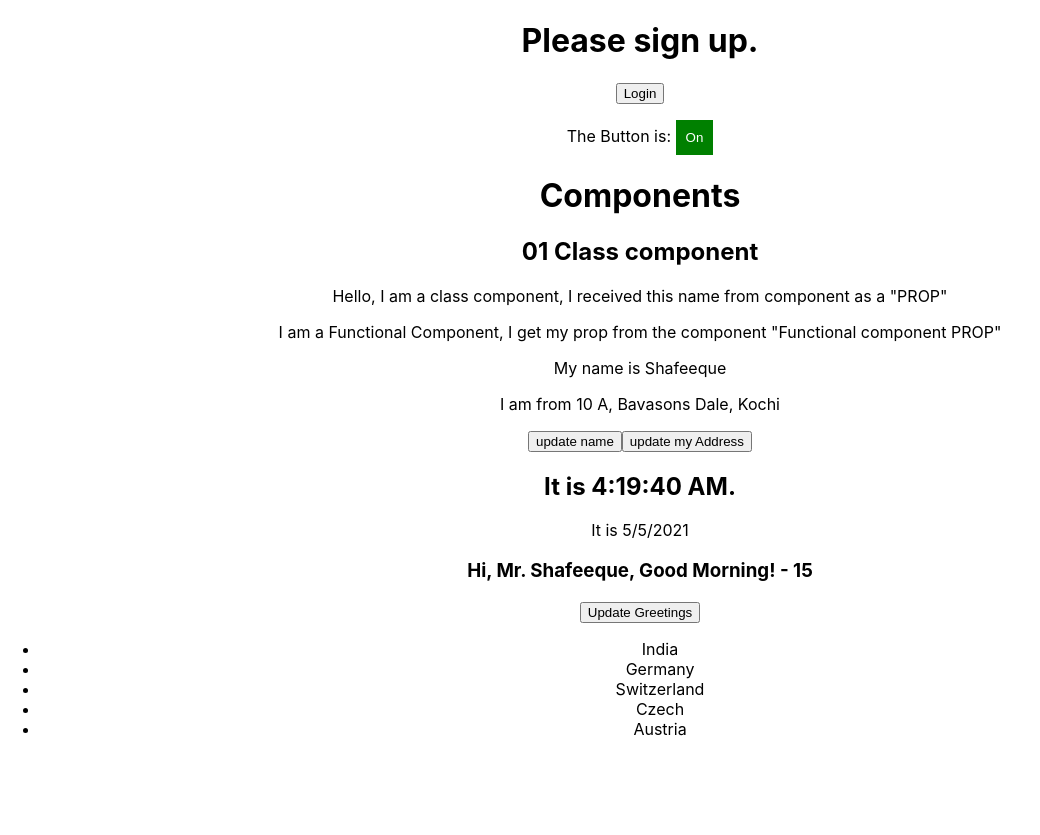
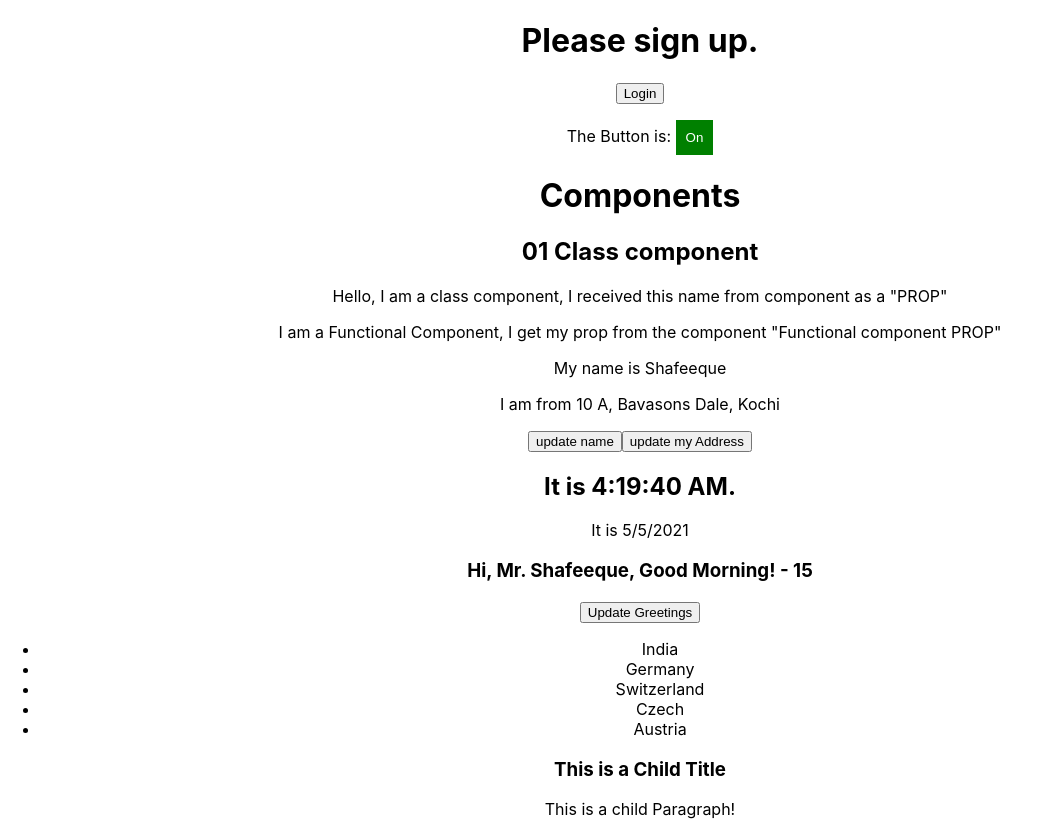
Before and after one commit to shafeeque-archis/app-learn-react, a React (Create React App) app: page / in a window 1280 px wide. Shown: the whole page, without its empty margins (0-1040 px from the left). Before the commit the page ends 800 px from the top, so only its background shows below. Built offline with nearby package versions, Linux system fonts and the light colour scheme.

Commit message:
inheritance of children

```diff
--- a/package.json
+++ b/package.json
@@ -6,6 +6,7 @@
     "@testing-library/jest-dom": "^5.11.4",
     "@testing-library/react": "^11.1.0",
     "@testing-library/user-event": "^12.1.10",
+    "nanoid": "^2.1.11",
     "react": "^17.0.2",
     "react-dom": "^17.0.2",
     "react-scripts": "4.0.3",
--- a/src/App.js
+++ b/src/App.js
@@ -8,6 +8,7 @@ import Button from './EventHandling/EventHandling';
 import ConditionalRendering from './ConditionalRendering/ConditionalRendering';
 import LoginControl from './ConditionalRendering/LoginControl';
 import Numbers from './ListAndKeys/ListAndKeys';
+import CompositionVsInheritance from './compositionVsInheritance/compositionVsInheritance';
 
 
 
@@ -25,6 +26,10 @@ function App() {
       <Clock />
       <ConditionalRendering time="15" />
       <Numbers />
+      <CompositionVsInheritance>
+        <h3>This is a Child Title</h3>
+        <p>This is a child Paragraph!</p>
+      </CompositionVsInheritance>
     </div>
   );
 }
--- a/src/ListAndKeys/ListAndKeys.js
+++ b/src/ListAndKeys/ListAndKeys.js
@@ -2,7 +2,7 @@ import React from 'react';
 
 const ListKeys = (props) => {
     const countries = props.countries;
-    const listItems = countries.map((country, index) => <li key={index}>{ country }</li>)
+    const listItems = countries.map((country, index) => <li key={country}>{ country }</li>)
 
     return (
         <ul> {listItems} </ul>
--- /dev/null
+++ b/src/compositionVsInheritance/compositionVsInheritance.js
@@ -0,0 +1,9 @@
+import React from 'react';
+
+const CompositionVsInheritance = (props) => {
+    return (
+        <div>{props.children}</div>
+    )
+}
+
+export default CompositionVsInheritance;
```
Also changed, not shown: 2 other files (tests, documents, lock files or other folders).
